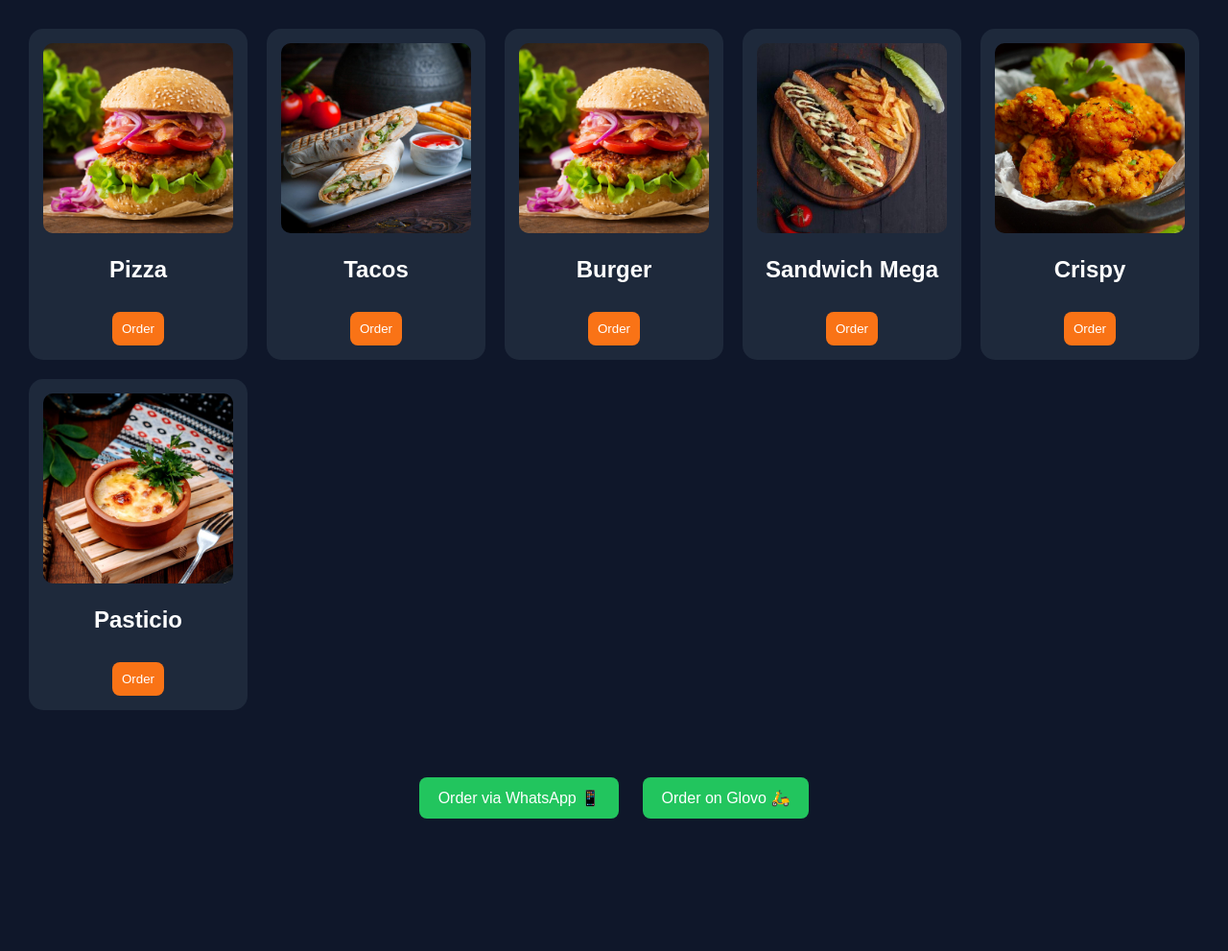
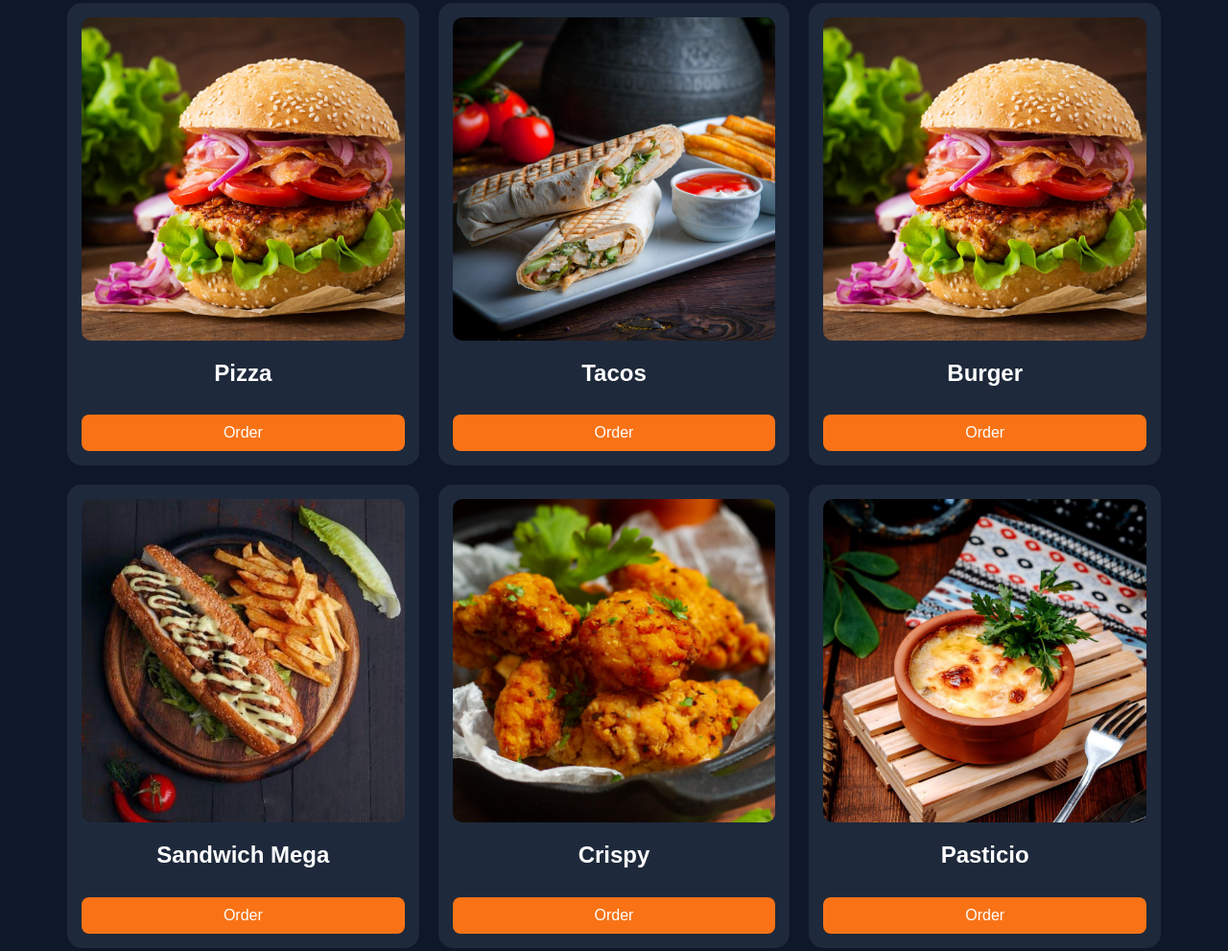
Before and after one commit to saaaaaaaddedefr/megamed-website-, a plain HTML site: page index.html in a window 1280 px wide. Shown: the part 359-1350 px from the top of the page at 96% size. Before the commit the page ends 1252 px from the top, so only its background shows below. Drawn offline with Linux system fonts and the light colour scheme.

Commit message:
Update style.css

```diff
--- a/style.css
+++ b/style.css
@@ -1,38 +1,67 @@
+/* === RESET & BASE === */
+*, *::before, *::after {
+  box-sizing: border-box;
+}
+
 body {
   margin: 0;
-  font-family: Arial;
+  font-family: Arial, sans-serif;
   background: #0f172a;
   color: white;
   text-align: center;
 }
 
-/* HEADER */
+/* === HEADER === */
 header {
-  padding: 20px;
+  padding: 15px 20px;
   background: #020617;
 }
 
 .logo {
-  width: 120px;
+  width: 100px;
 }
 
 h1 {
   color: #f97316;
+  font-size: clamp(1.2rem, 4vw, 2rem); /* scales with screen */
+  margin: 10px 0 0;
 }
 
-/* MENU */
+/* === MENU GRID === */
 .menu {
   display: grid;
-  grid-template-columns: repeat(auto-fit, minmax(200px, 1fr));
-  gap: 20px;
-  padding: 30px;
+  gap: 15px;
+  padding: 20px;
+
+  /* Mobile first: 1 column */
+  grid-template-columns: 1fr;
 }
 
+/* Tablet: 2 columns */
+@media (min-width: 600px) {
+  .menu {
+    grid-template-columns: repeat(2, 1fr);
+    padding: 25px;
+    gap: 20px;
+  }
+}
+
+/* Desktop: 3+ columns */
+@media (min-width: 1024px) {
+  .menu {
+    grid-template-columns: repeat(3, 1fr);
+    padding: 30px;
+    max-width: 1200px;
+    margin: 0 auto;
+  }
+}
+
+/* === CARD === */
 .card {
   background: #1e293b;
   padding: 15px;
   border-radius: 15px;
-  transition: 0.3s;
+  transition: transform 0.3s;
 }
 
 .card:hover {
@@ -42,29 +71,52 @@ h1 {
 .card img {
   width: 100%;
   border-radius: 10px;
+  display: block;
 }
 
+/* === BUTTON === */
 button {
   margin-top: 10px;
   background: #f97316;
   border: none;
-  padding: 10px;
+  padding: 10px 16px;
   color: white;
   cursor: pointer;
   border-radius: 8px;
+  font-size: 1rem;
+  width: 100%; /* full width inside card */
 }
 
-/* CONTACT */
+button:hover {
+  background: #ea6a0a;
+}
+
+/* === CONTACT === */
 .contact {
-  margin: 30px;
+  margin: 20px;
+  padding-bottom: 20px;
 }
 
 .contact a {
   display: inline-block;
-  margin: 10px;
+  margin: 8px;
   padding: 12px 20px;
   background: #22c55e;
   color: white;
   text-decoration: none;
   border-radius: 8px;
+  font-size: 1rem;
 }
+
+.contact a:hover {
+  background: #16a34a;
+}
+
+/* On small phones, make contact links full width */
+@media (max-width: 400px) {
+  .contact a {
+    display: block;
+    margin: 8px auto;
+    max-width: 280px;
+  }
+}
```
